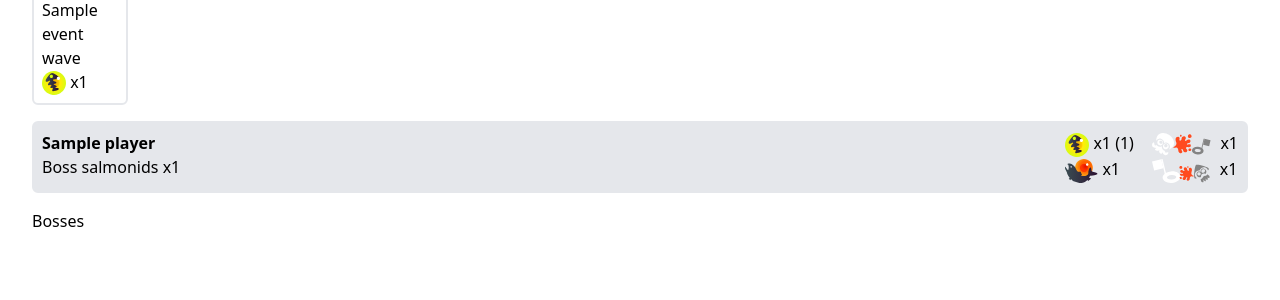
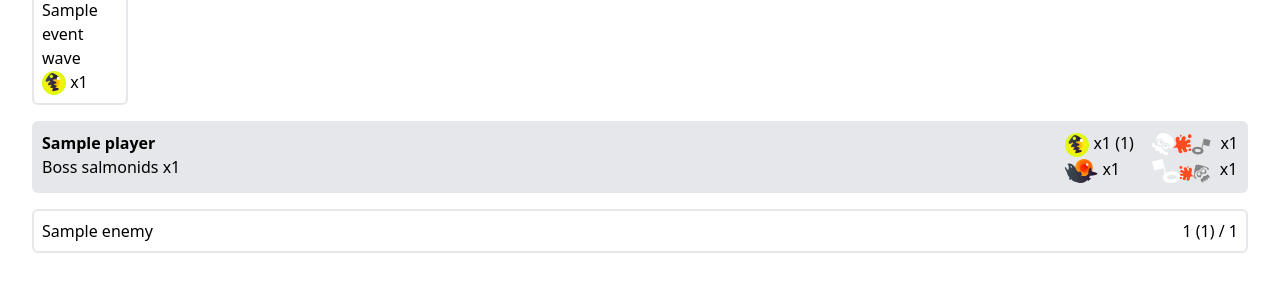
Before and after one commit to yi-jiayu/perf.ink, a Django app: template app/templates/app/shifts_show.html in a window 1280 px wide. Shown: the part 310-610 px from the top of the page. Run offline with Django 4.2, Linux system fonts and the light colour scheme; the template is opened without the code that fills it: most values are stand-ins (such as "Sample title", 1, 10 or a date in 2020); data that the repository does not hold is empty; style sheets or scripts are compiled from the project's sources; parts of the project's set-up code (start-up, migrations or seed data) failed here and were passed over; some libraries are stand-ins or nearby versions.

Commit message:
Show enemy results

```diff
--- a/app/templates/app/shifts_show.html
+++ b/app/templates/app/shifts_show.html
@@ -65,9 +65,18 @@
                 {% endfor %}
               </div>
             </section>
-            <div>
-              <h2>Bosses</h2>
-            </div>
+            <section>
+              <div class="flex flex-col gap-y-2 border-2 rounded-md border-gray-200 p-2">
+                {% for result in detail.enemy_results %}
+                  <div class="flex justify-between">
+                    <div>{{ result.enemy.name }}</div>
+                    <div>
+                      {{ result.teamDefeatCount }} ({{ result.defeatCount }}) / {{ result.popCount }}
+                    </div>
+                  </div>
+                {% endfor %}
+              </div>
+            </section>
           </div>
         {% endif %}
       </div>
```
Also changed, not shown: app/models.py (+9 -3 lines).
